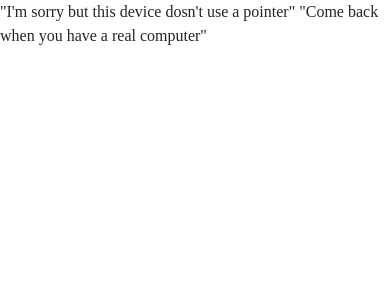
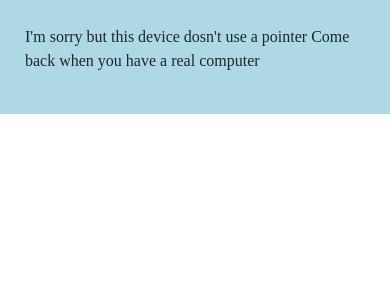
Before and after one commit to royroy21/caz_mouse_website, a Flask app: template templates/mobile_error.html in a window 390 px wide. Shown: the top 300 px of the page. Run offline with Flask 2, Linux system fonts and the light colour scheme; the template is opened without the code that fills it, so the values that code supplies are empty.

Commit message:
prettify mobile error

```diff
--- a/templates/mobile_error.html
+++ b/templates/mobile_error.html
@@ -6,11 +6,17 @@
       <meta name="viewport" content="width=device-width, initial-scale=1.0, maximum-scale=1.0, user-scalable=0">
       <title>CazMouse</title>
   </head>
+  <style>
+.content {
+  padding: 25px;
+  background-color: lightblue;
+}
+  </style>
   <body>
-    <div>
+    <div class="content">
       <p>
-        "I'm sorry but this device dosn't use a pointer"
-        "Come back when you have a real computer"
+        I'm sorry but this device dosn't use a pointer Come back when you have a real computer
+      </p>
       <i class="octocat animate right"></i>
     </div>
   </body>
```
